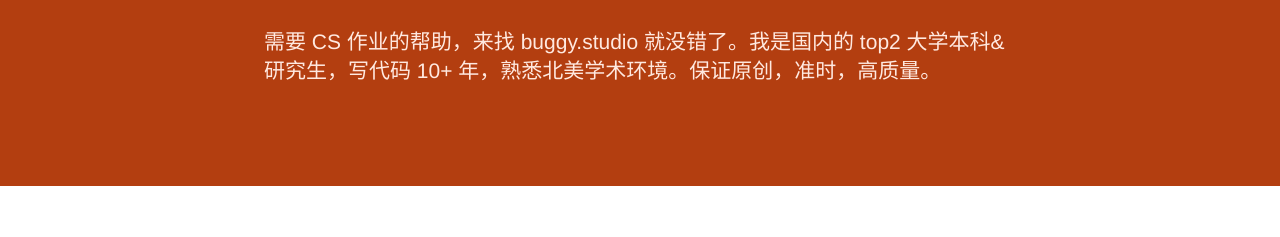
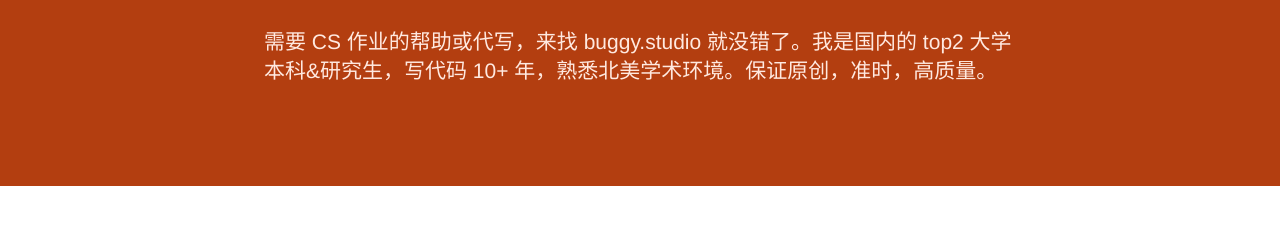
Before and after one commit to buggy-studio/buggy-studio.github.io, a plain HTML site: page index.html in a window 1280 px wide. Shown: the part 563-800 px from the top of the page. Drawn offline with nearby package versions, Linux system fonts and the light colour scheme.

Commit message:
Change expression

```diff
--- a/index.html
+++ b/index.html
@@ -15,7 +15,7 @@
         <img alt="buggy-studio" src="assets/buggy.png" class="img-responsive col-sm-6">
         <div class="col-sm-3"></div>
         <span class="bgs-icon">buggy.studio</span>
-        <p class="lead">需要 CS 作业的帮助，来找 buggy.studio 就没错了。我是国内的 top2 大学本科&amp;研究生，写代码 10+ 年，熟悉北美学术环境。保证原创，准时，高质量。</p>
+        <p class="lead">需要 CS 作业的帮助或代写，来找 buggy.studio 就没错了。我是国内的 top2 大学本科&amp;研究生，写代码 10+ 年，熟悉北美学术环境。保证原创，准时，高质量。</p>
     </div>
 </div>
 <div class="bgs-listing">
```
